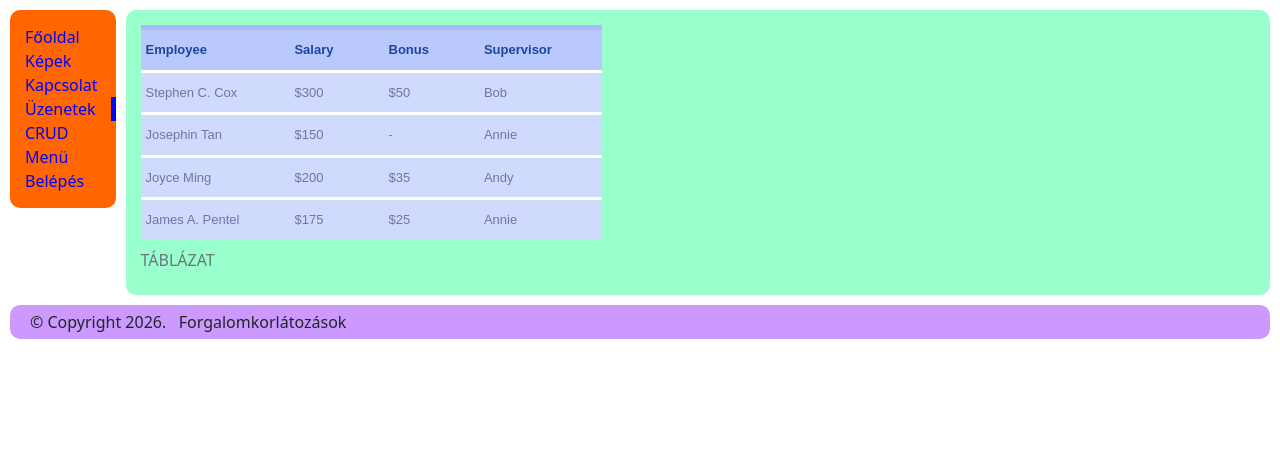
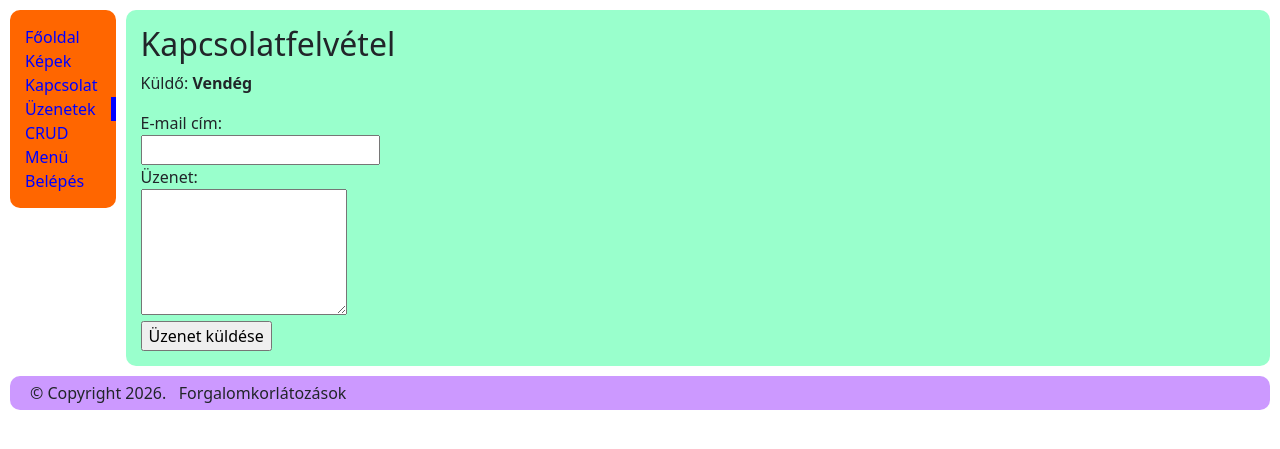
Before and after one commit to SajtosKola/webprogGyakorlat, a PHP site: page /uzenetek in a window 1280 px wide. Shown: the part 86-535 px from the top of the page. Run offline with PHP 8.4, Linux system fonts and the light colour scheme.

Commit message:
Kapcsolat és üzenetek php megvalósítása

```diff
--- a/templates/pages/uzenetek.tpl.php
+++ b/templates/pages/uzenetek.tpl.php
@@ -1,33 +1,62 @@
-<table>
-    <caption>TÁBLÁZAT</caption>
-    <tr>
-        <th>Employee</th>
-        <th>Salary</th>
-        <th>Bonus</th>
-        <th>Supervisor</th>
-    </tr>
-    <tr>
-        <td>Stephen C. Cox</td>
-        <td>$300</td>
-        <td>$50</td>
-        <td>Bob</td>
-    </tr>
-    <tr>
-        <td>Josephin Tan</td>
-        <td>$150</td>
-        <td>-</td>
-        <td>Annie</td>
-    </tr>
-    <tr>
-        <td>Joyce Ming</td>
-        <td>$200</td>
-        <td>$35</td>
-        <td>Andy</td>
-    </tr>
-    <tr>
-        <td>James A. Pentel</td>
-        <td>$175</td>
-        <td>$25</td>
-        <td>Annie</td>
-    </tr>
-</table>
+<?php
+// Szerveroldali ellenőrzés (PHP)
+if ($_SERVER["REQUEST_METHOD"] == "POST" && isset($_POST['kuld'])) {
+    $email = trim($_POST['e']);
+    $msg = trim($_POST['m']);
+    // Név: bejelentkezett felhasználó vagy "Vendég"
+    $nev = isset($_SESSION['login']) ? $_SESSION['login'] : "Vendég";
+
+    if (strpos($email, '@') && !empty($msg)) {
+        try {
+            // PDO kapcsolat a megadott adatokkal
+            $dbh = new PDO('mysql:host=localhost;dbname=forgalomkorlatozas', 'root', '',
+                          array(PDO::ATTR_ERRMODE=>PDO::ERRMODE_EXCEPTION));
+
+            $sql = "INSERT INTO kapcsolat (nev, email, uzenet, datum) VALUES (?,?,?,NOW())";
+            $sth = $dbh->prepare($sql);
+            $sth->execute(array($nev, $email, $msg));
+
+            // "Ötödik oldal" tartalma (visszajelzés mentés után)[cite: 4]
+            echo "<div class='success-page'><h2>Köszönjük az üzenetet!</h2>";
+            echo "<p><strong>Név:</strong> $nev</p><p><strong>Üzenet:</strong> $msg</p></div>";
+            return; // Megállítjuk a sablon többi részét
+        } catch (PDOException $e) { echo "Adatbázis hiba: " . $e->getMessage(); }
+    }
+}
+?>
+
+<h2>Kapcsolatfelvétel</h2>
+<form id="contact_form" method="post" novalidate>
+    <p>Küldő: <strong><?= isset($_SESSION['login']) ? $_SESSION['login'] : "Vendég" ?></strong></p>
+
+    <label>E-mail cím:</label><br>
+    <input type="text" name="e" id="e">
+    <div id="js_err_e" style="color:red; display:none;">Érvénytelen e-mail cím!</div><br>
+
+    <label>Üzenet:</label><br>
+    <textarea name="m" id="m" rows="5"></textarea>
+    <div id="js_err_m" style="color:red; display:none;">Az üzenet nem lehet üres!</div><br>
+
+    <input type="submit" name="kuld" value="Üzenet küldése">
+</form>
+
+<script>
+// Kliensoldali ellenőrzés (JavaScript)[cite: 4]
+document.getElementById('contact_form').onsubmit = function(e) {
+    let ok = true;
+    const email = document.getElementById('e').value;
+    const msg = document.getElementById('m').value;
+
+    if (!email.includes('@')) {
+        document.getElementById('js_err_e').style.display = 'block';
+        ok = false;
+    } else { document.getElementById('js_err_e').style.display = 'none'; }
+
+    if (msg.trim() === "") {
+        document.getElementById('js_err_m').style.display = 'block';
+        ok = false;
+    } else { document.getElementById('js_err_m').style.display = 'none'; }
+
+    if (!ok) e.preventDefault(); // Megakadályozza a beküldést hiba esetén[cite: 4]
+};
+</script>
```
Also changed, not shown: adatbazis_init.sql (+9 -0 lines), templates/pages/kapcsolat.tpl.php (+38 -6 lines).
